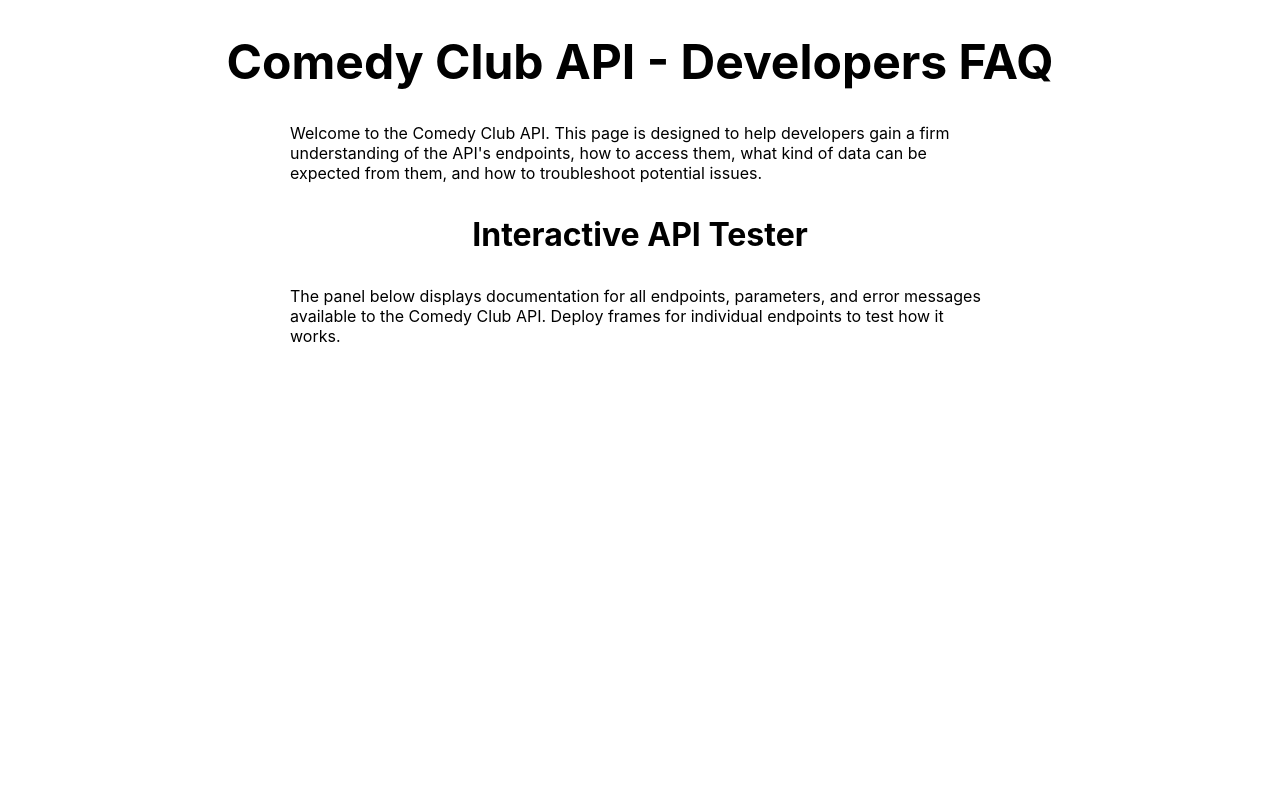
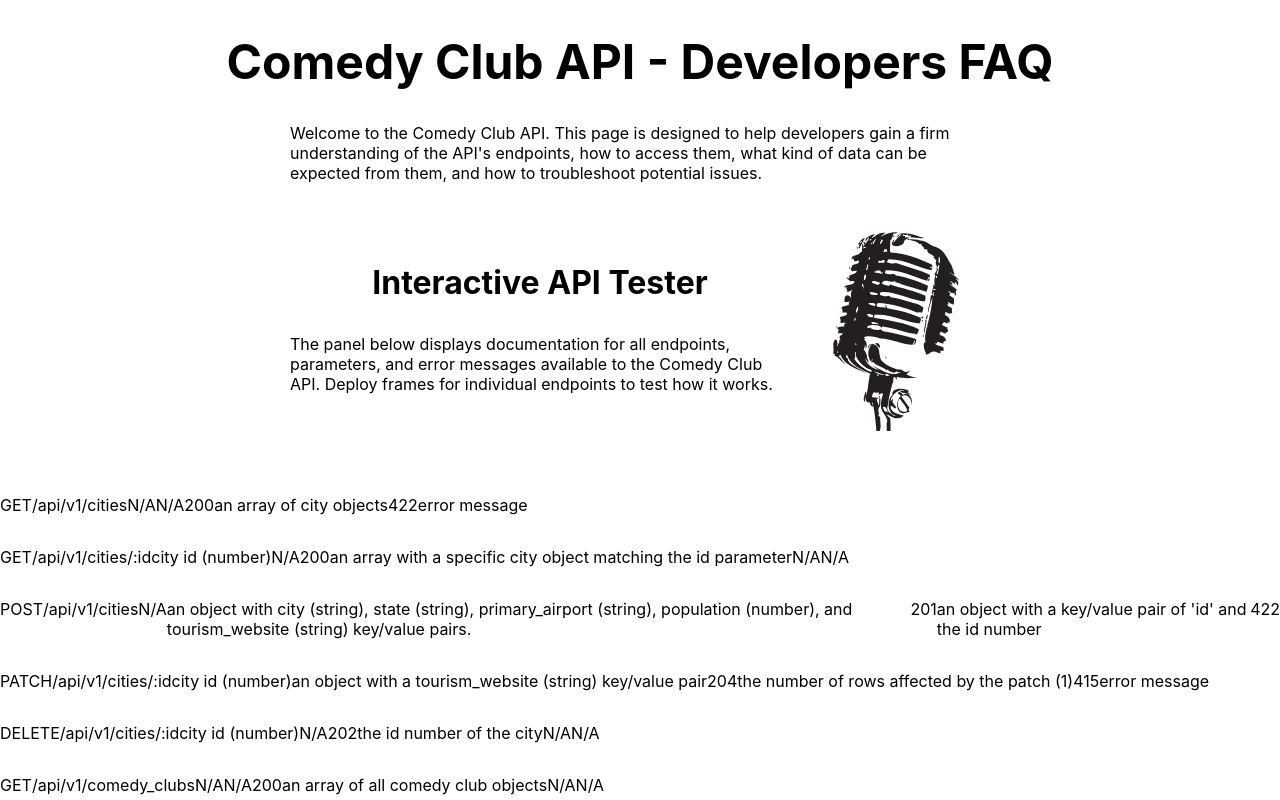
Before and after one commit to relasine/comedy-club-api-docs, a React (Create React App) app: page / in a window 1280 px wide. Shown: the top 800 px of the page. Built offline with nearby package versions, Linux system fonts and the light colour scheme.

Commit message:
Setup app.js

```diff
--- a/src/components/App/App.js
+++ b/src/components/App/App.js
@@ -2,6 +2,7 @@ import React, { Component } from "react";
 import "../../styles/App.css";
 import Intro from "../Intro";
 import Instructions from "../Instructions";
+import PaneContainer from "../PaneContainer";
 
 class App extends Component {
   render() {
@@ -9,6 +10,7 @@ class App extends Component {
       <div className="App">
         <Intro />
         <Instructions />
+        <PaneContainer />
         <div />
       </div>
     );
--- /dev/null
+++ b/src/components/Pane/index.js
@@ -0,0 +1,40 @@
+import React, { Component } from "react";
+import "../../styles/Pane.css";
+
+class Pane extends Component {
+  constructor() {
+    super();
+
+    this.state = {
+      deployed: false
+    };
+  }
+
+  render() {
+    const {
+      type,
+      url,
+      params,
+      body,
+      successStatus,
+      returns,
+      failureStatus,
+      failureMessage
+    } = this.props.data;
+
+    return (
+      <article className="pane">
+        <p>{type}</p>
+        <p>{url}</p>
+        <p>{params}</p>
+        <p>{body}</p>
+        <p>{successStatus}</p>
+        <p>{returns}</p>
+        <p>{failureStatus}</p>
+        <p>{failureMessage}</p>
+      </article>
+    );
+  }
+}
+
+export default Pane;
--- /dev/null
+++ b/src/components/PaneContainer/index.js
@@ -0,0 +1,27 @@
+import React, { Component } from "react";
+import Pane from "../Pane";
+import "../../styles/PaneContainer.css";
+import {
+  cityEndpoints,
+  comedyClubEndpoints
+} from "../../utilities/endpoints.js";
+
+class PaneContainer extends Component {
+  render() {
+    const cityEndpointsContainer = cityEndpoints.map(endpoint => {
+      return <Pane key={endpoint.city} data={endpoint} />;
+    });
+
+    const clubsEndpointsContainer = comedyClubEndpoints.map(endpoint => {
+      return <Pane key={endpoint.name} data={endpoint} />;
+    });
+    return (
+      <main className="pane_container">
+        <section className="city-section">{cityEndpointsContainer}</section>
+        <section className="clubs-section">{clubsEndpointsContainer}</section>
+      </main>
+    );
+  }
+}
+
+export default PaneContainer;
--- a/src/styles/Instructions.css
+++ b/src/styles/Instructions.css
@@ -1,4 +1,19 @@
+.instructions {
+  display: flex;
+  margin: 3rem auto;
+  max-width: 700px;
+}
+
 .instructions p {
-  max-width: 700px;
+  max-width: 500px;
   margin: auto;
 }
+
+.right-pane {
+  background: url("./images/mic.svg");
+  background-size: 300px 200px;
+  background-repeat: no-repeat;
+  background-position-x: 25px;
+  height: 200px;
+  width: 200px;
+}
--- /dev/null
+++ b/src/styles/Pane.css
@@ -0,0 +1,3 @@
+.pane {
+  display: flex;
+}
--- /dev/null
+++ b/src/styles/PaneContainer.css
@@ -0,0 +1,3 @@
+.pane-container {
+  max-width: 800px;
+}
--- /dev/null
+++ b/src/utilities/endpoints.js
@@ -0,0 +1,116 @@
+export const cityEndpoints = [
+  {
+    type: "GET",
+    url: "/api/v1/cities",
+    params: "N/A",
+    body: "N/A",
+    successStatus: 200,
+    returns: "an array of city objects",
+    failureStatus: 422,
+    failureMessage: "error message"
+  },
+  {
+    type: "GET",
+    url: "/api/v1/cities/:id",
+    params: "city id (number)",
+    body: "N/A",
+    successStatus: 200,
+    returns: "an array with a specific city object matching the id parameter",
+    failureStatus: "N/A",
+    failureMessage: "N/A"
+  },
+  {
+    type: "POST",
+    url: "/api/v1/cities",
+    params: "N/A",
+    body:
+      "an object with city (string), state (string), primary_airport (string), population (number), and tourism_website (string) key/value pairs.",
+    successStatus: 201,
+    returns: "an object with a key/value pair of 'id' and the id number",
+    failureStatus: 422
+  },
+  {
+    type: "PATCH",
+    url: "/api/v1/cities/:id",
+    params: "city id (number)",
+    body: "an object with a tourism_website (string) key/value pair",
+    successStatus: 204,
+    returns: "the number of rows affected by the patch (1)",
+    failureStatus: 415,
+    failureMessage: "error message"
+  },
+  {
+    type: "DELETE",
+    url: "/api/v1/cities/:id",
+    params: "city id (number)",
+    body: "N/A",
+    successStatus: 202,
+    returns: "the id number of the city",
+    failureStatus: "N/A",
+    failureMessage: "N/A"
+  }
+];
+
+export const comedyClubEndpoints = [
+  {
+    type: "GET",
+    url: "/api/v1/comedy_clubs",
+    params: "N/A",
+    body: "N/A",
+    successStatus: 200,
+    returns: "an array of all comedy club objects",
+    failureStatus: "N/A",
+    failureMessage: "N/A"
+  },
+  {
+    type: "GET",
+    url: "/api/v1/comedy_clubs/:club_id",
+    params: "comedy club id (number)",
+    body: "N/A",
+    successStatus: 200,
+    returns: "an array with a specific comedy club object",
+    failureStatus: 415,
+    failureMessage: "error message"
+  },
+  {
+    type: "GET",
+    url: "/api/v1/cities/:city_id/comedy_clubs",
+    params: "city id (number)",
+    body: "N/A",
+    successStatus: 201,
+    returns: "an array of comedy club objects",
+    failureStatus: 422,
+    failureMessage: "error message"
+  },
+  {
+    type: "POST",
+    url: "/api/v1/cities/:city_id/comedy_clubs",
+    params: "city id (number)",
+    body:
+      "an object with name (string), street_address (string), zip_code (number), and rating (number) key/value pairs",
+    successStatus: 201,
+    returns: "the entire body object",
+    failureStatus: 422,
+    failureMessage: "error message"
+  },
+  {
+    type: "PATCH",
+    url: "/api/v1/comedy_clubs/:club_id",
+    params: "comedy club id (number)",
+    body: "on object with the rating (number) key/value pair",
+    successStatus: 204,
+    returns: "the id of the created club",
+    failureStatus: 415,
+    failureMessage: "error message"
+  },
+  {
+    type: "DELETE",
+    url: "/api/v1/cities/:city_id/comedy_clubs/:club_id",
+    params: "city id (number), comedy club id (number)",
+    body: "N/A",
+    successStatus: 202,
+    returns: "the id number of the comedy club",
+    failureStatus: "N/A",
+    failureMessage: "N/A"
+  }
+];
```
Also changed, not shown: src/styles/images/mic.svg (added).
